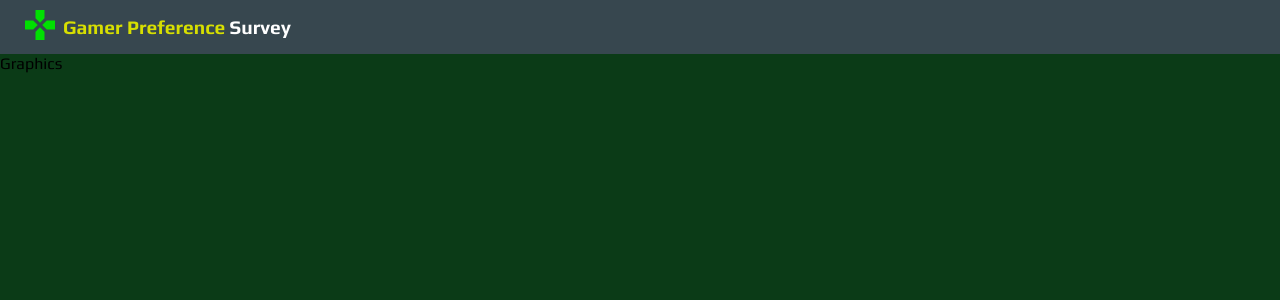
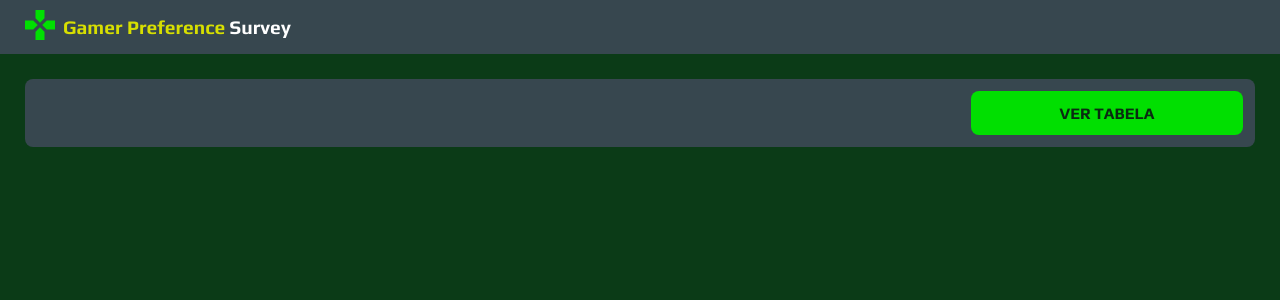
Before and after one commit to YannFigueiredo/gamer-preference-survey, a React (Create React App) app in the folder frontend/: page /graphics in a window 1280 px wide. Shown: the top 300 px of the page. Built offline with nearby package versions, Linux system fonts and the light colour scheme; no server answers.

Commit message:
navigation added in graphics page

```diff
--- a/frontend/src/globalStyle.ts
+++ b/frontend/src/globalStyle.ts
@@ -26,6 +26,19 @@ const GlobalStyle = createGlobalStyle `
     body{
         background-color: var(--color-dark-green-primary);
     }
+
+    button{
+        border: none;
+        background: none;
+        width: 272px;
+        height: 44px;
+        font-size: 1em;
+        font-weight: 700;
+        cursor: pointer;
+        border-radius: 8px;
+        text-transform: uppercase;
+        color: var(--color-dark-green-secondary);
+    }
 `
 
 export default GlobalStyle;
--- /dev/null
+++ b/frontend/src/pages/Graphics/components/Graphs/index.tsx
@@ -0,0 +1,5 @@
+export default function Graphs(){
+    return(
+        <div></div>
+    );
+}
--- /dev/null
+++ b/frontend/src/pages/Graphics/components/Navegation/index.tsx
@@ -0,0 +1,12 @@
+import { Link } from 'react-router-dom';
+import { Container } from './styles';
+
+export default function Navigation(){
+    return(
+        <Container>
+            <Link to='/records'>
+                <button id='btn-tabela'>Ver tabela</button>
+            </Link>
+        </Container>
+    );
+}
--- /dev/null
+++ b/frontend/src/pages/Graphics/components/Navegation/styles.ts
@@ -0,0 +1,21 @@
+import styled from 'styled-components';
+
+export const Container = styled.div `
+    display: flex;
+    flex-direction: row;
+    justify-content: right;
+    align-items: center;
+    width: 100%;
+    background-color: var(--color-gray);
+    padding: 12px;
+    border-radius: 8px;
+
+    #btn-tabela{
+        background-color: var(--color-light-green);
+        transition: all linear .4s;
+    }
+
+    #btn-tabela:hover{
+        background-color: var(--color-light-green-hover);
+    }
+`
--- a/frontend/src/pages/Graphics/index.tsx
+++ b/frontend/src/pages/Graphics/index.tsx
@@ -1,5 +1,12 @@
+import Navegation from './components/Navegation';
+import Graphs from './components/Graphs';
+import { Container } from './styles';
+
 export default function Graphics(){
     return(
-        <div>Graphics</div>
+        <Container>
+            <Navegation/>
+            <Graphs/>
+        </Container>
     );
 }
--- a/frontend/src/pages/Graphics/styles.ts
+++ b/frontend/src/pages/Graphics/styles.ts
@@ -1 +1,9 @@
 import styled from 'styled-components';
+
+export const Container = styled.div `
+    display: flex;
+    flex-direction: column;
+    align-items: center;
+    justify-content: center;
+    padding: 25px var(--padding-standard) 30px var(--padding-standard);
+`
--- a/frontend/src/pages/Records/components/Table/index.tsx
+++ b/frontend/src/pages/Records/components/Table/index.tsx
@@ -5,17 +5,7 @@ import { formatDate } from '../../helpers';
 
 export default function Table(){
     const { records, page, setPage } = useContext(RecordContext);
-    const [ totalPages, setTotalPages ] = useState<number[]>([]);
-
-    useEffect(() => {
-        let qtdePages = [];
-
-        for(var i = 0; i < records.totalPages; i++){
-            qtdePages.push(i);
-        }
-
-        setTotalPages(qtdePages);
-    }, [records]);
+    const paginationItems = Array.from(Array(records.totalPages).keys());
 
     return(
         <Container>
@@ -45,8 +35,8 @@ export default function Table(){
             </table>
             <Pages>
                 {
-                    totalPages.map(btnPage => (
-                        <div key={btnPage} className={page === btnPage.toString() ? 'active' : ''} onClick={() => {setPage(btnPage.toString());}}>{btnPage+1}</div>
+                    paginationItems.map(item => (
+                        <button key={item} className={page === item.toString() ? 'active' : ''} onClick={() => {setPage(item.toString());}}>{item + 1}</button>
                     ))
                 }
             </Pages>
--- a/frontend/src/pages/Records/components/Table/styles.ts
+++ b/frontend/src/pages/Records/components/Table/styles.ts
@@ -69,13 +69,12 @@ export const Pages = styled.div `
     align-items: center;
     margin-top: 10px;
 
-    div{
+    button{
         margin-right: 8px;
         width: 40px;
         height: 40px;
         background-color: var(--color-gray);
         color: var(--color-light-green);
-        cursor: pointer;
         border-radius: 8px;
         display: flex;
         justify-content: center;
@@ -85,7 +84,7 @@ export const Pages = styled.div `
         transition: all linear .4s;
     }
 
-    div:hover, div.active{
+    button:hover, button.active{
         background-color: var(--color-gold-yellow);
         color: var(--color-dark-green-secondary);
     }
--- a/frontend/src/pages/Records/styles.ts
+++ b/frontend/src/pages/Records/styles.ts
@@ -8,17 +8,4 @@ export const Container = styled.div `
     padding: 25px var(--padding-standard) 30px var(--padding-standard);
     width: 100%;
     margin: auto;
-
-    button{
-        border: none;
-        background: none;
-        width: 272px;
-        height: 44px;
-        font-size: 1em;
-        font-weight: 700;
-        cursor: pointer;
-        border-radius: 8px;
-        text-transform: uppercase;
-        color: var(--color-dark-green-secondary);
-    }
 `
```
Also changed, not shown: 1 other file (tests, documents, lock files or other folders).
